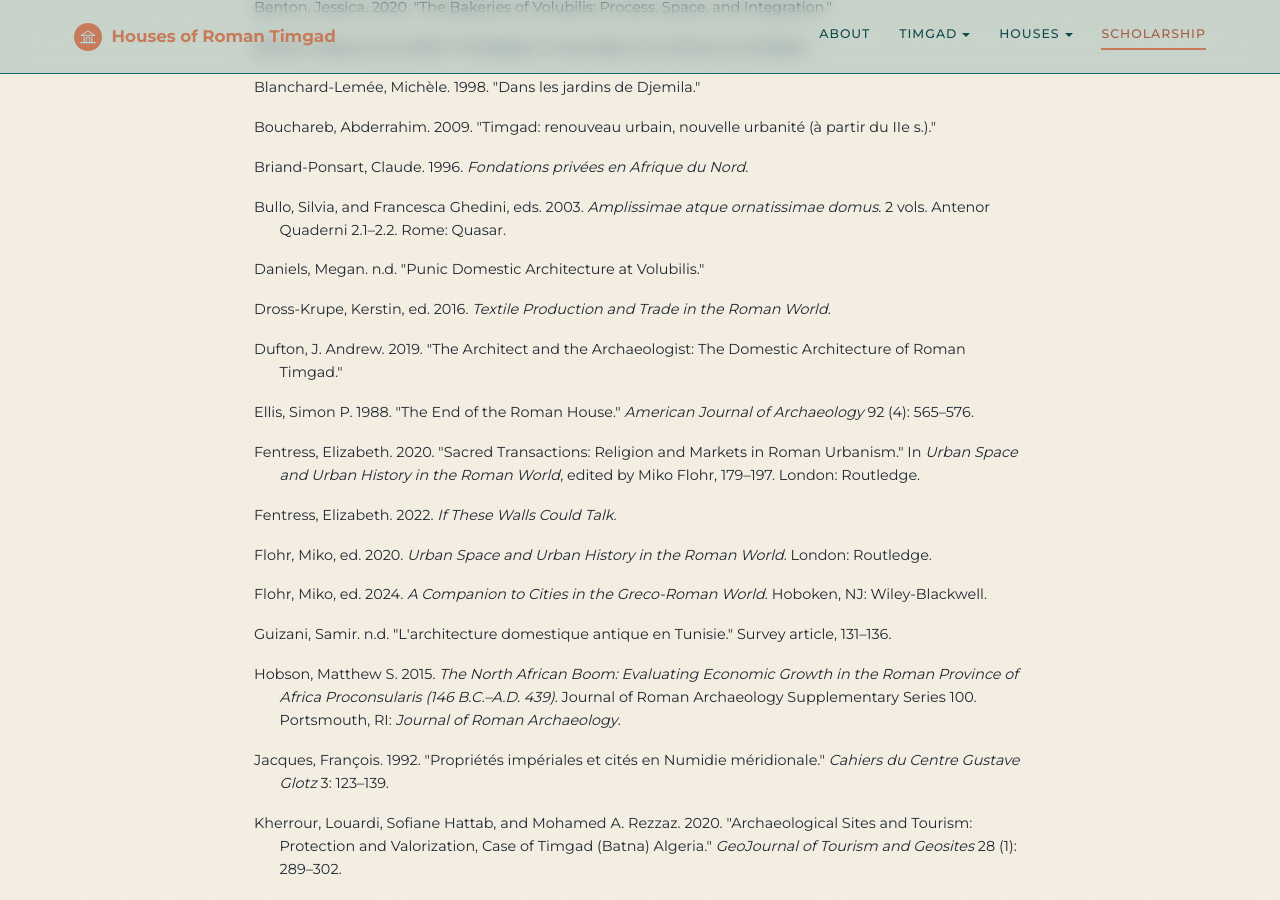
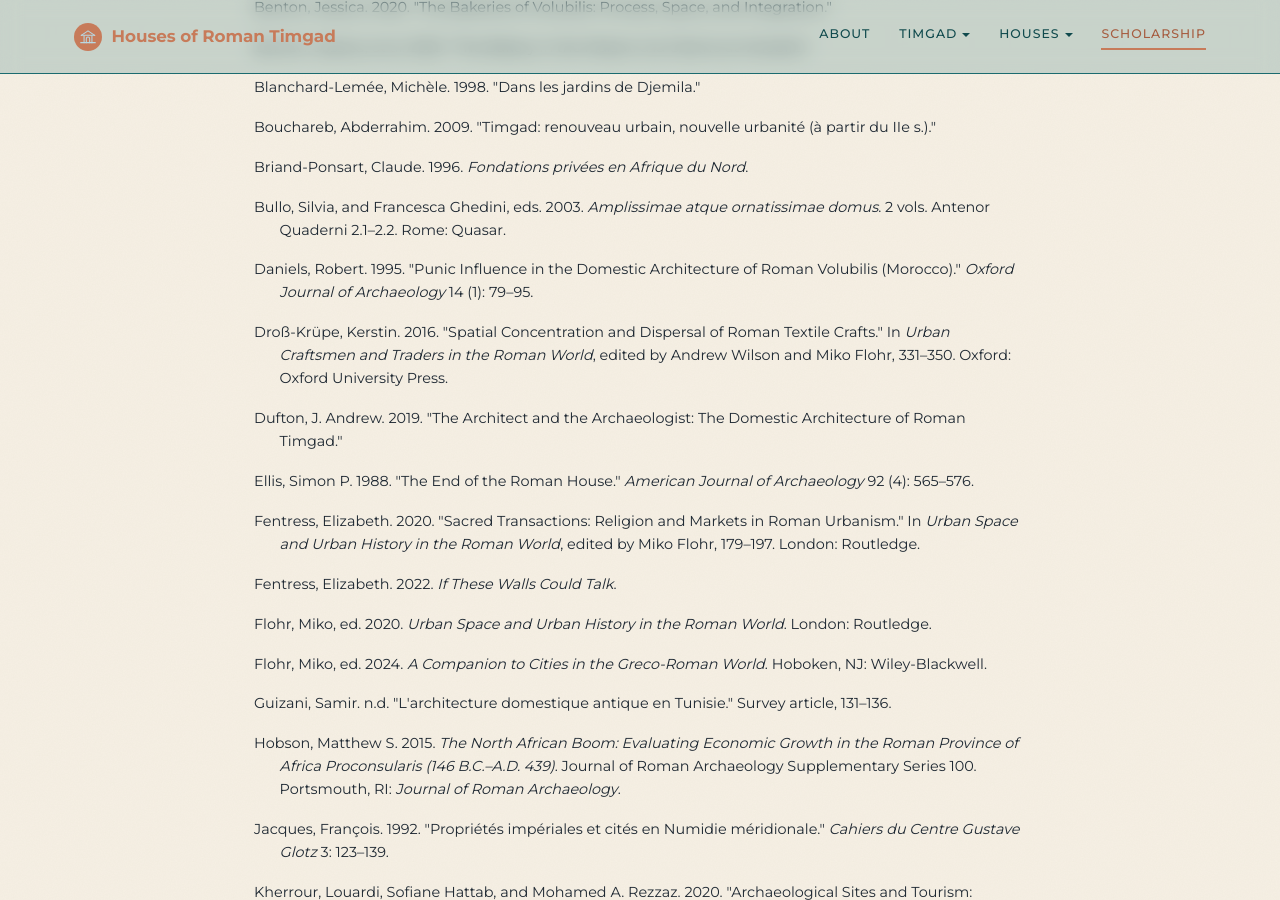
Before and after one commit to kimedher/timgadhouses, a Jekyll site: the page built from scholarship.md, in a window 1280 px wide and 900 px high, scrolled down 2805 px. Built offline with Jekyll 4.4.1, drawn with Linux system fonts in a browser that asks for light colours.

Commit message:
Fix Daniels citation (R. Daniels 1995 OJA, not Megan); correct Droß-Krüpe 2016 to chapter in Wilson and Flohr

```diff
--- a/scholarship.md
+++ b/scholarship.md
@@ -79,9 +79,9 @@ The regional frame and the Timgad-specific scholarship belong together here. Nor
 
   <p class="bib-entry">Bullo, Silvia, and Francesca Ghedini, eds. 2003. <em>Amplissimae atque ornatissimae domus</em>. 2 vols. Antenor Quaderni 2.1–2.2. Rome: Quasar.</p>
 
-  <p class="bib-entry">Daniels, Megan. n.d. "Punic Domestic Architecture at Volubilis."</p>
+  <p class="bib-entry">Daniels, Robert. 1995. "Punic Influence in the Domestic Architecture of Roman Volubilis (Morocco)." <em>Oxford Journal of Archaeology</em> 14 (1): 79–95.</p>
 
-  <p class="bib-entry">Dross-Krupe, Kerstin, ed. 2016. <em>Textile Production and Trade in the Roman World</em>.</p>
+  <p class="bib-entry">Droß-Krüpe, Kerstin. 2016. "Spatial Concentration and Dispersal of Roman Textile Crafts." In <em>Urban Craftsmen and Traders in the Roman World</em>, edited by Andrew Wilson and Miko Flohr, 331–350. Oxford: Oxford University Press.</p>
 
   <p class="bib-entry">Dufton, J. Andrew. 2019. "The Architect and the Archaeologist: The Domestic Architecture of Roman Timgad."</p>
 
```
